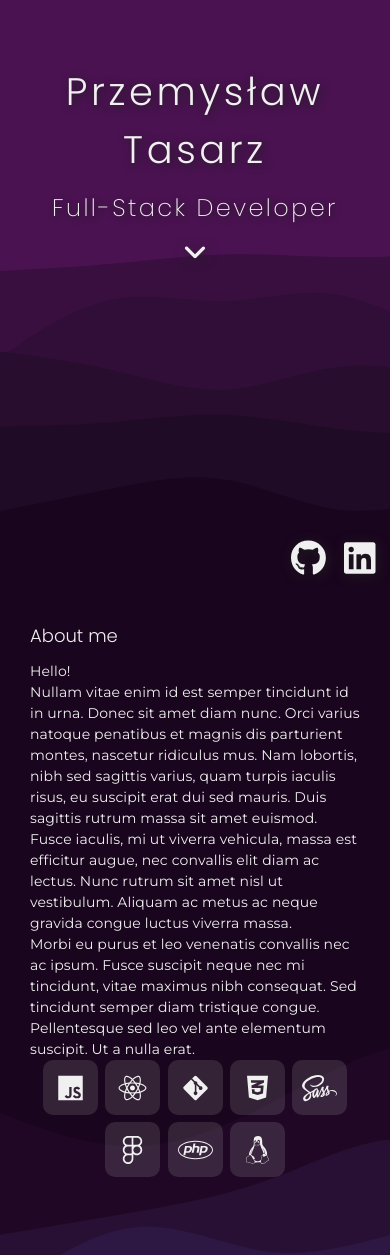
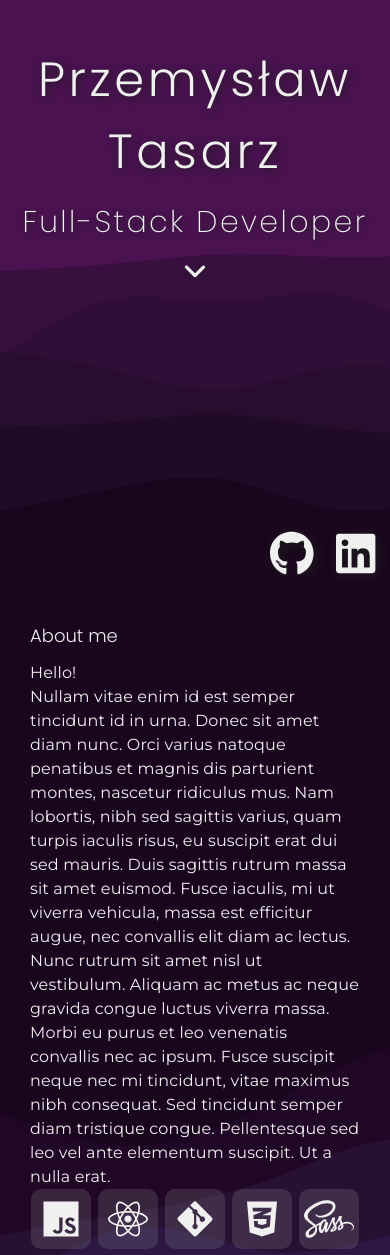
Before and after one commit to TheTasak/Portfolio, a React (Vite) app: page / in a window 390 px wide. Shown: the part 258-1513 px from the top of the page. Built offline with nearby package versions, Linux system fonts and the light colour scheme.

Commit message:
adjust fonts

```diff
--- a/src/components/About/About.scss
+++ b/src/components/About/About.scss
@@ -34,7 +34,7 @@
             text-align: left;
             font-family: 'Montserrat';
             font-weight: 400;
-            font-size: clamp(14px, 0.25em, 22px);
+            font-size: clamp(16px, 0.3em, 22px);
             letter-spacing: 0.01em;
             line-height: 1.5em;
         }
--- a/src/components/Header/Header.scss
+++ b/src/components/Header/Header.scss
@@ -48,14 +48,14 @@
 
         .text-main {
             animation: 1s ease-in-out 0s 1 loadInContentLeft;
-            font-size: 3.2rem;
+            font-size: 4rem;
             letter-spacing: 0.3rem;
             font-weight: 500;
             text-shadow: 2px 2px 8px $textShadowColor;
         }
         .text-sub {
             animation: 1.2s ease-in-out 0s 1 loadInContentRight;
-            font-size: 2rem;
+            font-size: 2.5rem;
             letter-spacing: 0.2rem;
             font-weight: 200;
             text-shadow: 2px 2px 6px $textShadowColor;
@@ -84,7 +84,7 @@
 
         svg {
             margin-left: 0.5em;
-            font-size: clamp(36px, 5vw, 48px);
+            font-size: clamp(45px, 5vw, 60px);
             cursor: pointer;
             transition: 0.5s color ease-out;
 
--- a/src/components/Navbar/Navbar.scss
+++ b/src/components/Navbar/Navbar.scss
@@ -6,7 +6,7 @@
     top: 0;
     left: 0;
 
-    width: min(50%, 60px);
+    width: min(50%, 100px);
 
     overflow-x: hidden;
 
--- a/src/components/Navbar/Navbar.tsx
+++ b/src/components/Navbar/Navbar.tsx
@@ -7,9 +7,9 @@ const Navbar = () => {
     const getMousePosition = () => {
         let e : any = window.event;
         let posX : number = e.clientX;
-        if (posX < 10) {
+        if (posX < 20) {
             setShowNavbar(true);
-        } else if (posX > 55) {
+        } else if (posX > 50) {
             setShowNavbar(false);
         }
     }
--- a/src/components/Utilities/Icon.scss
+++ b/src/components/Utilities/Icon.scss
@@ -7,12 +7,12 @@
     justify-content: center;
     align-content: center;
 
-    width: clamp(55px, 4.5vw, 200px);
-    height: clamp(55px, 4.5vw, 200px);
+    width: clamp(60px, 4.5vw, 70px);
+    height: clamp(60px, 4.5vw, 70px);
     border-radius: 10px;
     background-color: rgba($color: #9b9b9b, $alpha: 0.2);
 
-    font-size: clamp(28px, 1.7rem, 50px);
+    font-size: clamp(40px, 2rem, 50px);
     cursor: pointer;
 
     svg {
```
